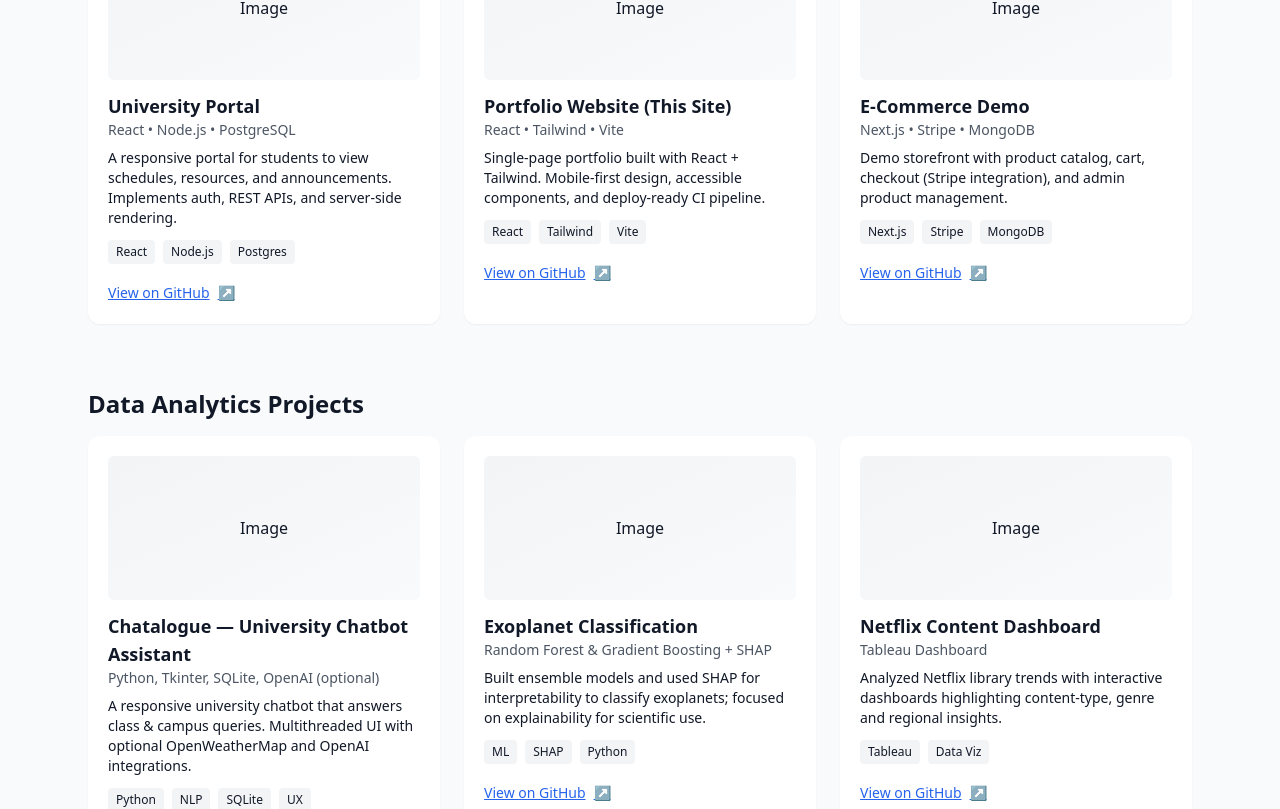
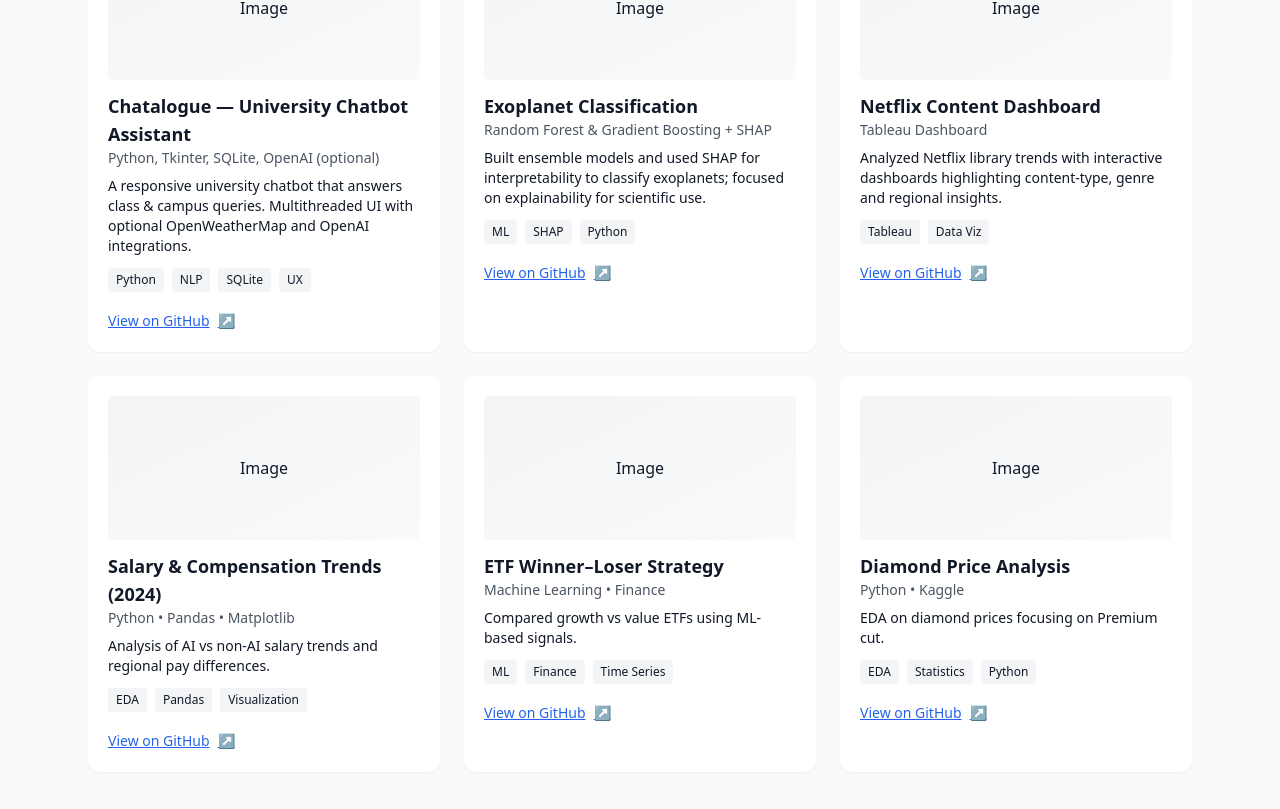
Before and after one commit to poojasukhdeve-project/pooja-portfolio, a React (Vite) app: page / in a window 1280 px wide. Shown: the part 680-1489 px from the top of the page. Built offline with nearby package versions, Linux system fonts and the light colour scheme; the HTML template or start-up script is replaced by a standard one.

Commit message:
changes in portfolio structure

```diff
--- a/src/Portfolio.jsx
+++ b/src/Portfolio.jsx
@@ -11,31 +11,6 @@ export default function Portfolio() {
     linkedin: 'https://github.com/poojasukhdeve-project',
     portfolio: '#'
   };
-
-  // Web projects (3)
-  const webProjects = [
-    {
-      title: 'University Portal',
-      subtitle: 'React • Node.js • PostgreSQL',
-      desc: 'A responsive portal for students to view schedules, resources, and announcements. Implements auth, REST APIs, and server-side rendering.',
-      tags: ['React','Node.js','Postgres'],
-      github: 'https://github.com/poojasukhdeve06/university-portal'
-    },
-    {
-      title: 'Portfolio Website (This Site)',
-      subtitle: 'React • Tailwind • Vite',
-      desc: 'Single-page portfolio built with React + Tailwind. Mobile-first design, accessible components, and deploy-ready CI pipeline.',
-      tags: ['React','Tailwind','Vite'],
-      github: 'https://github.com/poojasukhdeve06/portfolio'
-    },
-    {
-      title: 'E-Commerce Demo',
-      subtitle: 'Next.js • Stripe • MongoDB',
-      desc: 'Demo storefront with product catalog, cart, checkout (Stripe integration), and admin product management.',
-      tags: ['Next.js','Stripe','MongoDB'],
-      github: 'https://github.com/poojasukhdeve06/ecommerce-demo'
-    }
-  ];
 
   // Data analytics projects (3)
   const dataProjects = [
@@ -59,8 +34,60 @@ export default function Portfolio() {
       desc: 'Analyzed Netflix library trends with interactive dashboards highlighting content-type, genre and regional insights.',
       tags: ['Tableau','Data Viz'],
       github: 'https://github.com/poojasukhdeve06/netflix-dashboard'
+    },
+    {
+    title: 'Salary & Compensation Trends (2024)',
+    subtitle: 'Python • Pandas • Matplotlib',
+    desc: 'Analysis of AI vs non-AI salary trends and regional pay differences.',
+    tags: ['EDA','Pandas','Visualization'],
+    github: '#'
+  },
+  {
+    title: 'ETF Winner–Loser Strategy',
+    subtitle: 'Machine Learning • Finance',
+    desc: 'Compared growth vs value ETFs using ML-based signals.',
+    tags: ['ML','Finance','Time Series'],
+    github: '#'
+  },
+  {
+    title: 'Diamond Price Analysis',
+    subtitle: 'Python • Kaggle',
+    desc: 'EDA on diamond prices focusing on Premium cut.',
+    tags: ['EDA','Statistics','Python'],
+    github: '#'
+  }
+  ];
+
+  // Web projects (3)
+  const webProjects = [
+    {
+      title: 'Stock Momentum Analyzer',
+      subtitle: 'React + Vite • Node.js/Express • GraphQL API • SMA/EMA/RSI Engine • MongoDB',
+      bullets: [
+          'Built production-ready quantitative trading platform processing multi-day rolling calculations (SMA20, EMA20, RSI14) and generating automated BUY/SELL signals through proprietary Momentum Score algorithm (0–100) using rule-driven technical analysis',
+          'Engineered full-stack signal engine with Node.js/Express backend performing price normalization and volatility checks, GraphQL API layer, and React frontend delivering interactive charts with real-time indicator overlays for multi-stock comparison (AAPL, MSFT, TSLA, AMZN, GOOGL)',
+          'Developed intelligent pattern detection system identifying directional bias, moving-average crossovers, RSI overbought/oversold levels, and trend breakdowns to deliver actionable trading signals with confidence scoring.'
+      ],
+      desc: 'Built production-ready quantitative trading platform processing multi-day rolling calculations (SMA20, EMA20, RSI14) and generating automated BUY/SELL signals through proprietary Momentum Score algorithm (0–100) using rule-driven technical analysis',
+      tags: ['React','Node.js','Postgres'],
+      github: 'https://github.com/poojasukhdeve06/university-portal'
+    },
+    {
+      title: 'Portfolio Website (This Site)',
+      subtitle: 'React • Tailwind • Vite',
+      desc: 'Single-page portfolio built with React + Tailwind. Mobile-first design, accessible components, and deploy-ready CI pipeline.',
+      tags: ['React','Tailwind','Vite'],
+      github: 'https://github.com/poojasukhdeve06/portfolio'
+    },
+    {
+      title: 'E-Commerce Demo',
+      subtitle: 'Next.js • Stripe • MongoDB',
+      desc: 'Demo storefront with product catalog, cart, checkout (Stripe integration), and admin product management.',
+      tags: ['Next.js','Stripe','MongoDB'],
+      github: 'https://github.com/poojasukhdeve06/ecommerce-demo'
     }
   ];
+
 
   // Full experience list (7 entries) — will display as 3 / 3 / 1 rows with md:grid-cols-3
   const experience = [
@@ -144,8 +171,8 @@ export default function Portfolio() {
         </div>
 
         <nav className="space-x-4 text-sm">
+          <a href="#data-projects" className="hover:underline">Data Projects</a>
           <a href="#web-projects" className="hover:underline">Web Projects</a>
-          <a href="#data-projects" className="hover:underline">Data Projects</a>
           <a href="#experience" className="hover:underline">Experience</a>
           <a href="#contact" className="hover:underline">Contact</a>
         </nav>
@@ -193,11 +220,11 @@ export default function Portfolio() {
           </motion.div>
         </section>
 
-        {/* Web Projects */}
-        <section id="web-projects" className="py-8">
-          <h3 className="text-2xl font-bold mb-4">Web Projects</h3>
+        {/* Data Analytics Projects */}
+        <section id="data-projects" className="py-8">
+          <h3 className="text-2xl font-bold mb-4">Data Analytics Projects</h3>
           <div className="grid md:grid-cols-3 gap-6">
-            {webProjects.map((p, i) => (
+            {dataProjects.map((p, i) => (
               <motion.article key={i} whileHover={{ y: -6 }} className="bg-white p-5 rounded-xl shadow-sm">
                 <div className="h-36 bg-gradient-to-br from-gray-100 to-gray-50 rounded-md mb-3 flex items-center justify-center">Image</div>
 
@@ -227,11 +254,11 @@ export default function Portfolio() {
           </div>
         </section>
 
-        {/* Data Analytics Projects */}
-        <section id="data-projects" className="py-8">
-          <h3 className="text-2xl font-bold mb-4">Data Analytics Projects</h3>
+        {/* Web Projects */}
+        <section id="web-projects" className="py-8">
+          <h3 className="text-2xl font-bold mb-4">Web Projects</h3>
           <div className="grid md:grid-cols-3 gap-6">
-            {dataProjects.map((p, i) => (
+            {webProjects.map((p, i) => (
               <motion.article key={i} whileHover={{ y: -6 }} className="bg-white p-5 rounded-xl shadow-sm">
                 <div className="h-36 bg-gradient-to-br from-gray-100 to-gray-50 rounded-md mb-3 flex items-center justify-center">Image</div>
 
```
